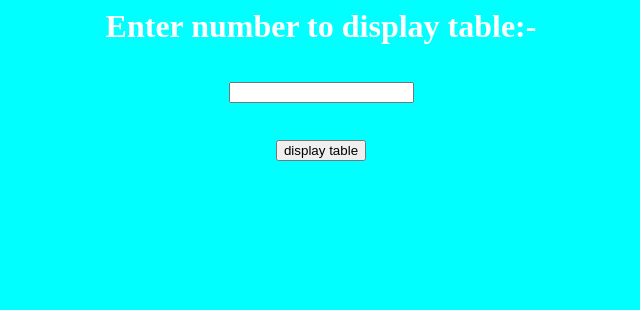
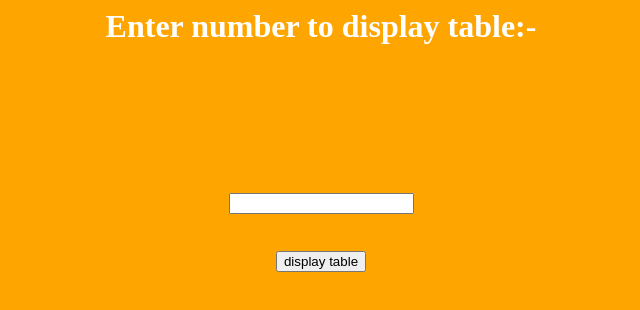
Before and after one commit to vinayak1729-web/table, a plain HTML site: page index.html in a window 1280 px wide. Shown: the whole page, without its empty margins (319-959 px from the left). Drawn offline with Linux system fonts and the light colour scheme.

Commit message:
Update index.html

```diff
--- a/index.html
+++ b/index.html
@@ -1,6 +1,8 @@
+
 <!DOCTYPE>
 <html>
 <head>
+    <meta name="viewport" content="width=device-width, initial-scale=1.0">
 <title>Title - 1 </title>
 <style type="text/css">h1{ color:white;text-align:center}
 input:focus {
@@ -20,9 +22,9 @@ function display()
 
 </script>
 </head>
-<body bgcolor="cyan">
+<body bgcolor="orange">
 <form name="form1">
-<h1>Enter number to display table:- <br> <br>
+<h1>Enter number to display table:- <br> <br> <br><br><br>
 <input type="number" name="t1"><br><br>
 <input type ="button"value="display table" onClick="display()"></h1>
 </body>
```
